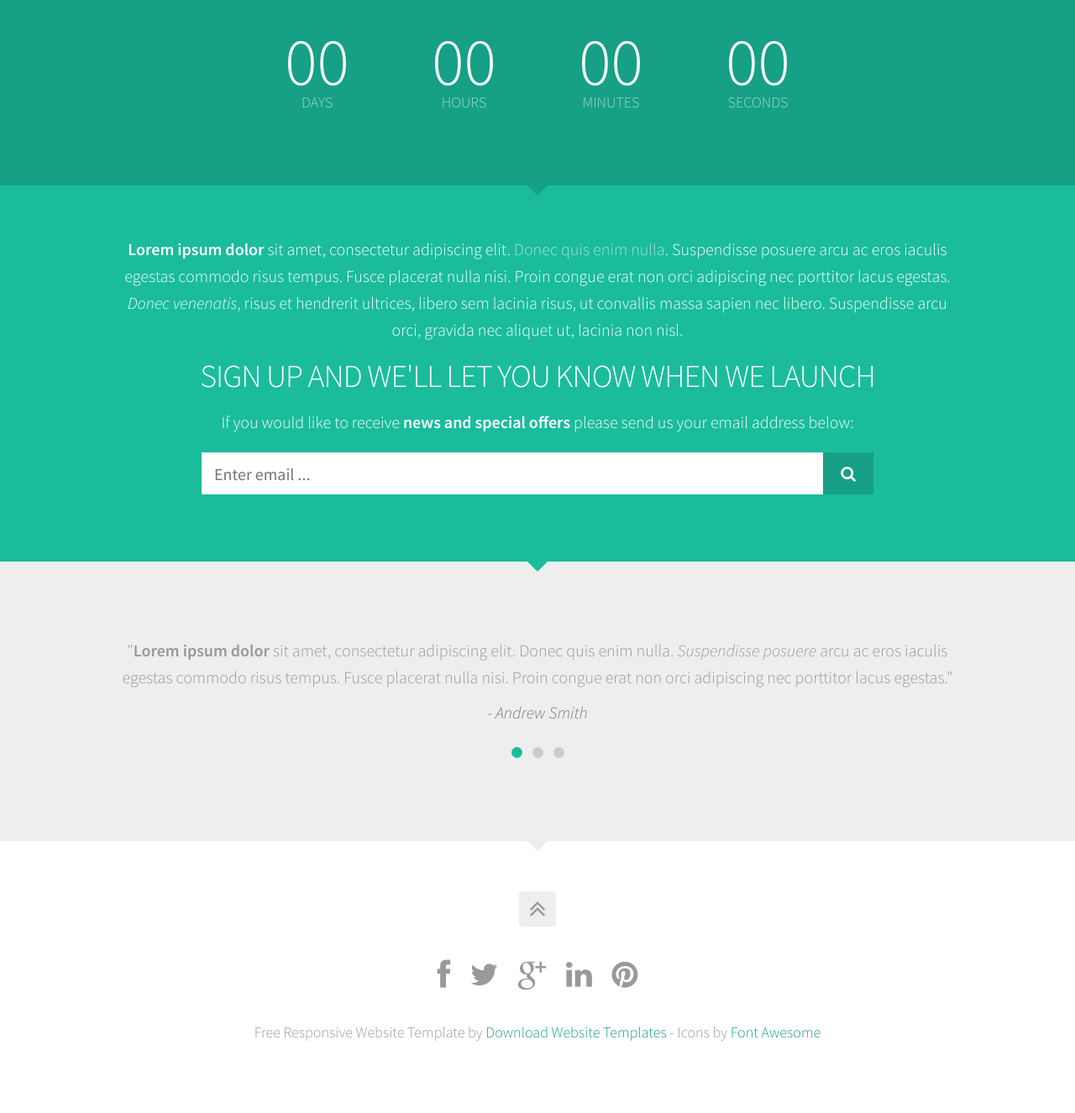
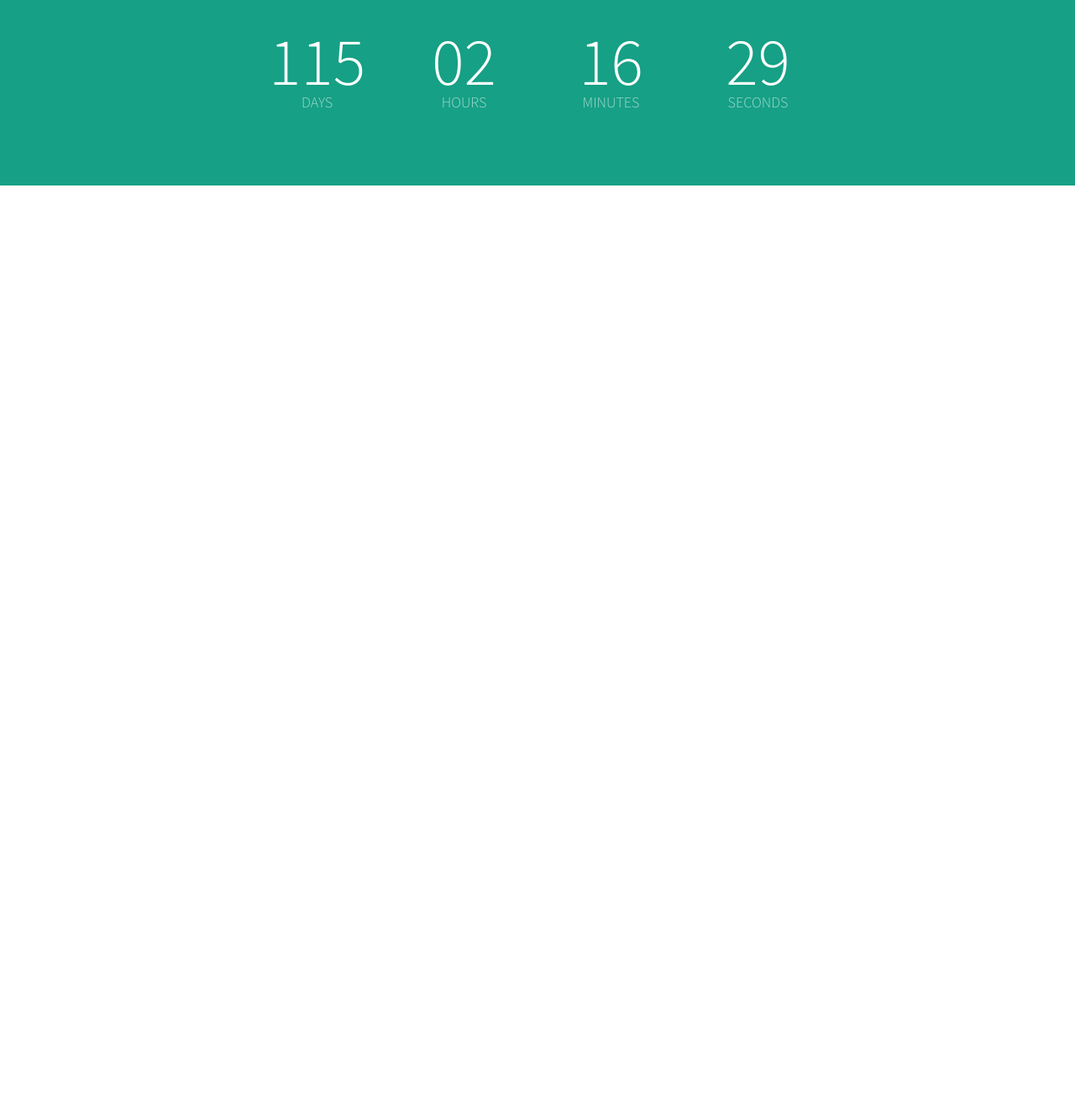
Before and after one commit to Pishtiko/info-hub, a plain HTML site: page index.html in a window 1280 px wide. Shown: the part 445-1771 px from the top of the page at 84% size. After the commit the page ends 800 px from the top, so only its background shows below. Drawn offline with Linux system fonts and the light colour scheme.

Commit message:
Minimized stub page content.

```diff
--- a/index.html
+++ b/index.html
@@ -30,8 +30,8 @@
 	<div id="topcontainer" class="bodycontainer clearfix" data-uk-scrollspy="{cls:'uk-animation-fade', delay: 300, repeat: true}">
 
 		<p><span class="fa fa-signal"></span></p>
-		<h1><span>Progress</span><br />is coming soon</h1>
-		<p>It's almost ready ... honest</p>
+		<h1><span>Future</span><br />is coming</h1>
+		<p>soon</p>
 
 	</div>
 </div>
@@ -65,66 +65,5 @@
 	</div>
 </div>
 
-<div class="arrow-separator arrow-theme"></div>
-
-<div class="fullwidth colour2 clearfix">
-	<div id="maincont" class="bodycontainer clearfix" data-uk-scrollspy="{cls:'uk-animation-fade', delay: 300, repeat: true}">
-
-		<p><strong>Lorem ipsum dolor</strong> sit amet, consectetur adipiscing elit. <a title="" href="#">Donec quis enim nulla</a>. Suspendisse posuere arcu ac eros iaculis egestas commodo risus tempus. Fusce placerat nulla nisi. Proin congue erat non orci adipiscing nec porttitor lacus egestas. <em>Donec venenatis</em>, risus et hendrerit ultrices, libero sem lacinia risus, ut convallis massa sapien nec libero. Suspendisse arcu orci, gravida nec aliquet ut, lacinia non nisl.</p>
-        <h2>Sign up and we'll let you know when we launch</h2>
-        <p>If you would like to receive <strong>news and special offers</strong> please send us your email address below:</p>
-		<div id="signupform" class="sb-search clearfix">
-			<form method="post" id="contact" class="clearfix">
-				<input class="sb-search-input" placeholder="Enter email ..." type="text" value="">
-				<input class="sb-search-submit" value="" type="submit">
-				<button class="formbutton" type="submit"><span class="fa fa-search"></span></button>
-			</form>
-		</div>
-
-	</div>
-</div>
-
-<div class="arrow-separator arrow-themelight"></div>
-
-<div class="fullwidth colour3 clearfix">
-	<div id="quotecont" class="bodycontainer clearfix" data-uk-scrollspy="{cls:'uk-animation-fade', delay: 300, repeat: true}">
-
-        <div id="commentslider" class="owl-carousel">
-            <div class="item">
-                <p>"<strong>Lorem ipsum dolor</strong> sit amet, consectetur adipiscing elit. Donec quis enim nulla. <em>Suspendisse posuere</em> arcu ac eros iaculis egestas commodo risus tempus. Fusce placerat nulla nisi. Proin congue erat non orci adipiscing nec porttitor lacus egestas."</p>
-            	<p class="author">- Andrew Smith</p>
-            </div>
-            <div class="item">
-                <p>"Lorem ipsum dolor sit amet, consectetur adipiscing elit. <strong>Donec quis enim</strong> nulla. Suspendisse posuere arcu ac eros iaculis egestas commodo risus tempus. <em>Fusce placerat nulla nisi</em>."</p>
-            	<p class="author">- Laura Roberts</p>
-            </div>
-            <div class="item">
-                <p>"Lorem ipsum dolor sit amet, consectetur adipiscing elit. <strong>Donec quis enim</strong> nulla. Suspendisse posuere arcu ac eros iaculis egestas commodo risus tempus. <em>Fusce placerat</em> nulla nisi. Proin congue erat non orci adipiscing nec <strong>porttitor</strong> lacus egestas."</p>
-            	<p class="author">- David Jones</p>
-            </div>
-        </div>
-
-	</div>
-</div>
-
-<div class="arrow-separator arrow-grey"></div>
-
-<div class="fullwidth clearfix">
-	<div id="footercont" class="bodycontainer clearfix" data-uk-scrollspy="{cls:'uk-animation-fade', delay: 300, repeat: true}">
-
-		<p class="backtotop"><a title="" href="#backtotop"><span class="fa fa-angle-double-up"></span></a></p>
-		<div id="socialmedia" class="clearfix">
-			<ul>
-				<li><a title="" href="#" rel="external"><span class="fa fa-facebook"></span></a></li>
-				<li><a title="" href="#" rel="external"><span class="fa fa-twitter"></span></a></li>
-				<li><a title="" href="#" rel="external"><span class="fa fa-google-plus"></span></a></li>
-				<li><a title="" href="#" rel="external"><span class="fa fa-linkedin"></span></a></li>
-				<li><a title="" href="#" rel="external"><span class="fa fa-pinterest"></span></a></li>
-			</ul>
-		</div>
-		<p>Free Responsive Website Template by <a title="download website templates" href="http://www.downloadwebsitetemplates.co.uk" rel="external">Download Website Templates</a> - Icons by <a title="" href="http://fortawesome.github.io/Font-Awesome/" rel="external">Font Awesome</a></p>
-	</div>
-</div>
-
 </body>
 </html>
--- a/js/scripts.js
+++ b/js/scripts.js
@@ -29,7 +29,7 @@ $(document).ready(function() {
 $(document).ready(function() {
 	"use strict";
 	$("#countdown").countdown({
-		date: "12 june 2015 12:00:00", /** Enter new date here **/
+		date: "11 oct 2017 12:00:00",
 		format: "on"
 	},
 	function() {
```
